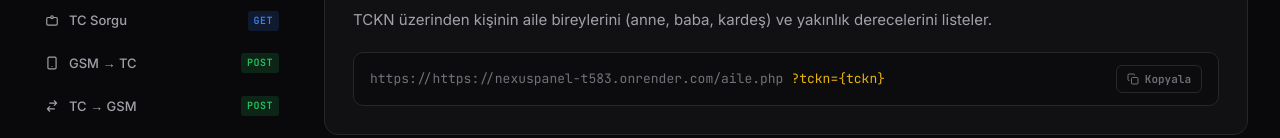
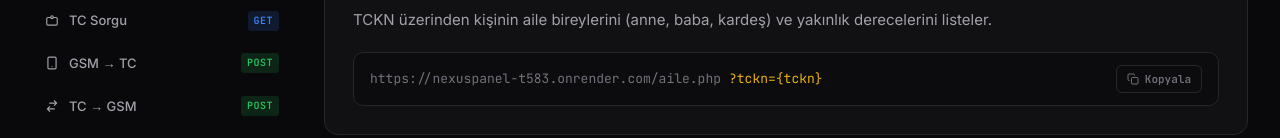
Before and after one commit to auro07033-source/nexuspanel, a plain HTML site: page index.html in a window 1280 px wide. Shown: the part 181-319 px from the top of the page. Drawn offline with Linux system fonts and the light colour scheme.

Commit message:
Add files via upload

```diff
--- a/index.html
+++ b/index.html
@@ -812,7 +812,7 @@
             aile: {
                 name: "Aile Sorgu",
                 method: "GET",
-                baseUrl: "https://https://nexuspanel-t583.onrender.com/aile.php",
+                baseUrl: "https://nexuspanel-t583.onrender.com/aile.php",
                 pathTemplate: "?tckn={tckn}",
                 description: "TCKN üzerinden kişinin aile bireylerini (anne, baba, kardeş) ve yakınlık derecelerini listeler.",
                 params: [
@@ -825,7 +825,7 @@
             tc: {
                 name: "TC Sorgu",
                 method: "GET",
-                baseUrl: "https://https://nexuspanel-t583.onrender.com/tc.php",
+                baseUrl: "https://nexuspanel-t583.onrender.com/tc.php",
                 pathTemplate: "?tckn={tckn}",
                 description: "TCKN ile kişisel bilgileri (ad soyad, doğum tarihi, nüfus, adres) getirir.",
                 params: [
@@ -838,7 +838,7 @@
             tcgsm: {
                 name: "GSM → TC Sorgu",
                 method: "POST",
-                baseUrl: "https://https://nexuspanel-t583.onrender.com/tcgsm.php",
+                baseUrl: "https://nexuspanel-t583.onrender.com/tcgsm.php",
                 pathTemplate: "",
                 description: "Telefon numarası üzerinden numaranın sahibinin TCKN bilgisini bulur.",
                 params: [
@@ -851,7 +851,7 @@
             gsmtc: {
                 name: "TC → GSM Sorgu",
                 method: "POST",
-                baseUrl: "https://https://nexuspanel-t583.onrender.com/gsmtc.php",
+                baseUrl: "https://nexuspanel-t583.onrender.com/gsmtc.php",
                 pathTemplate: "",
                 description: "TCKN üzerinden kişinin kayıtlı telefon numaralarını listeler.",
                 params: [
@@ -864,7 +864,7 @@
             adsoyad: {
                 name: "Ad Soyad Sorgu",
                 method: "POST",
-                baseUrl: "https://https://nexuspanel-t583.onrender.com/adsoyad.php",
+                baseUrl: "https://nexuspanel-t583.onrender.com/adsoyad.php",
                 pathTemplate: "",
                 description: "Ad, soyad ve isteğe bağlı il/ilçe bilgisi ile eşleşen kişileri listeler.",
                 params: [
```
